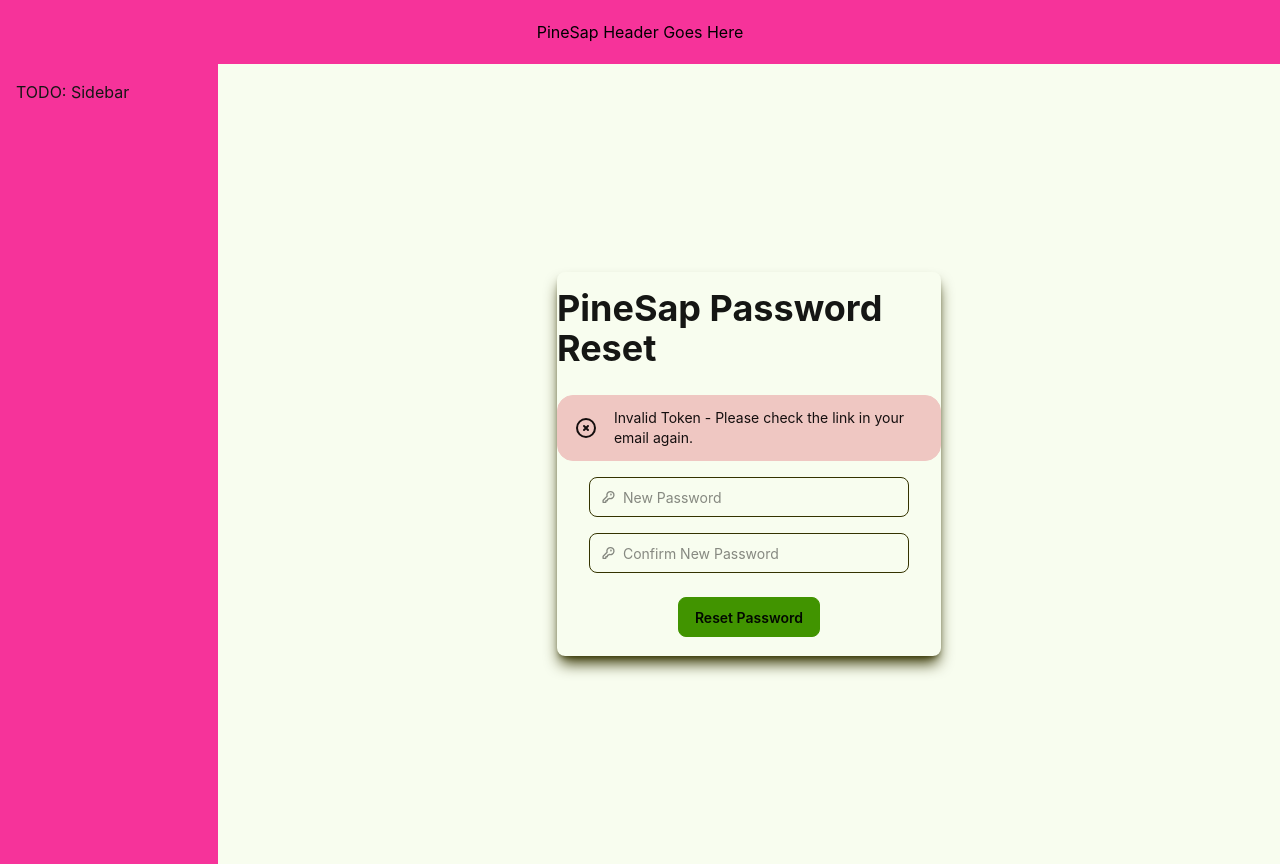
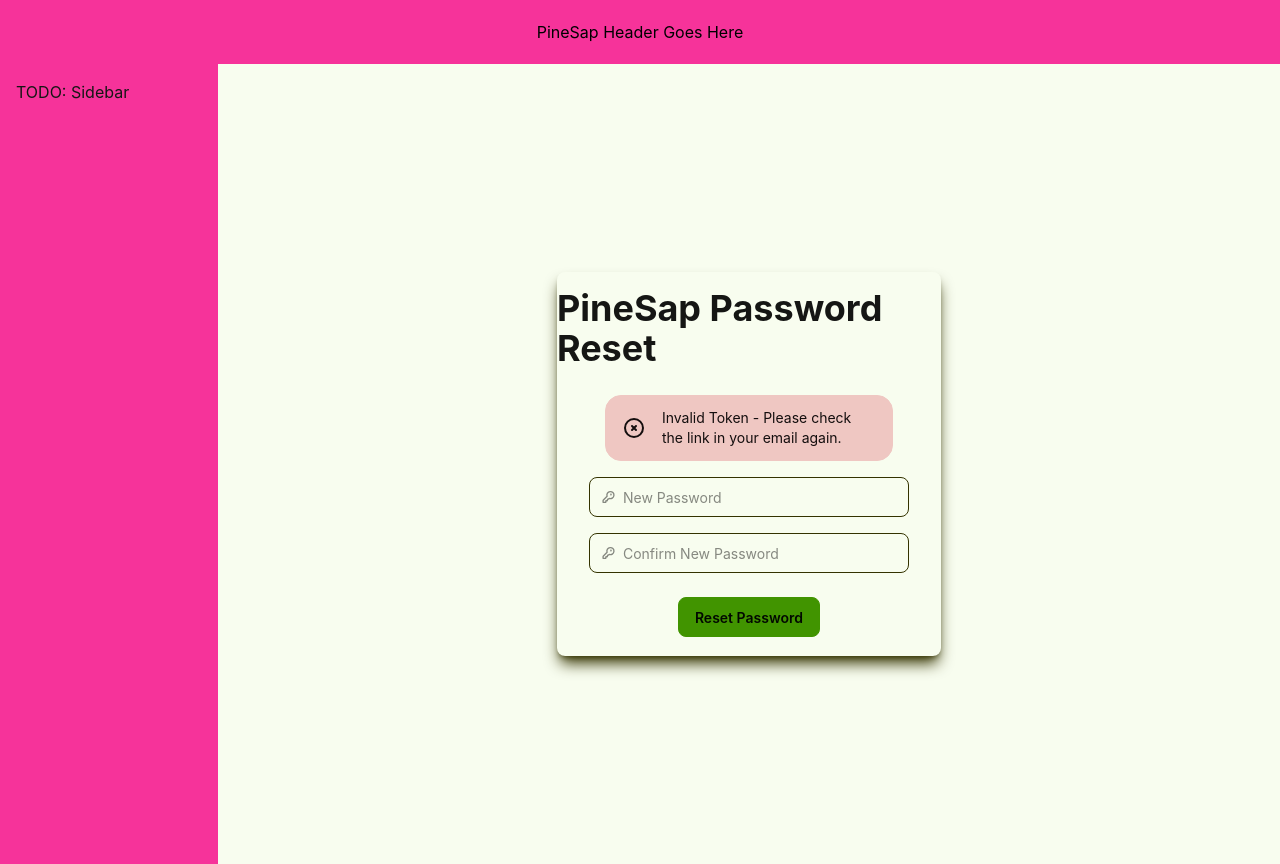
Before and after one commit to CooperW824/PineSap, a Next.js app: page /reset-password in a window 1280 px wide. Built offline with nearby package versions, Linux system fonts and the light colour scheme.

Commit message:
minor styling update for password-reset screen

```diff
--- a/app/reset-password/page.tsx
+++ b/app/reset-password/page.tsx
@@ -48,7 +48,7 @@
 
         <div className="w-full flex flex-col items-center justify-center grow shrink basis-auto ">
           {error && (
-            <div role="alert" className="alert alert-error my-2">
+            <div role="alert" className="alert alert-error my-2 max-w-3/4">
               <svg
                 xmlns="http://www.w3.org/2000/svg"
                 className="h-6 w-6 shrink-0 stroke-current"
```
